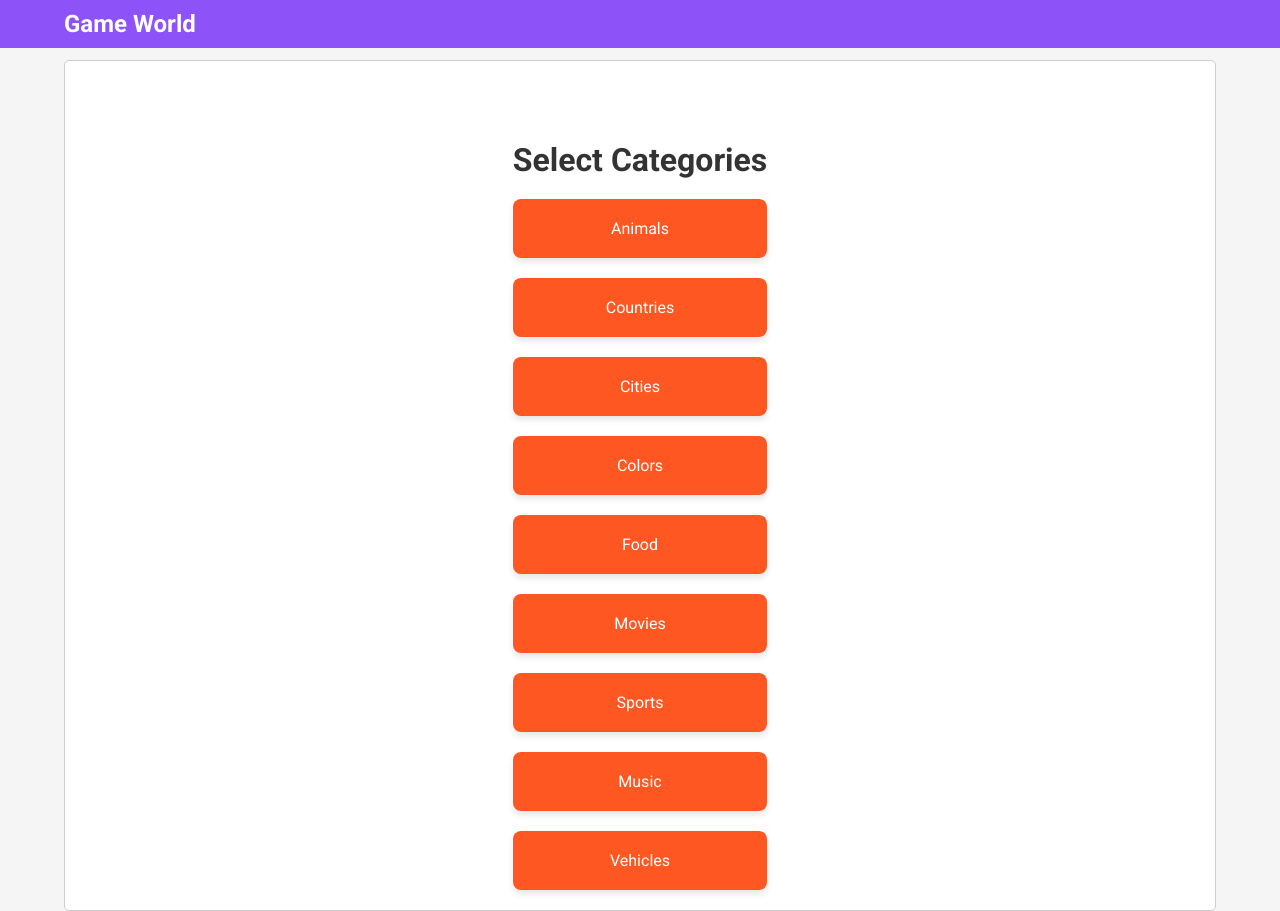
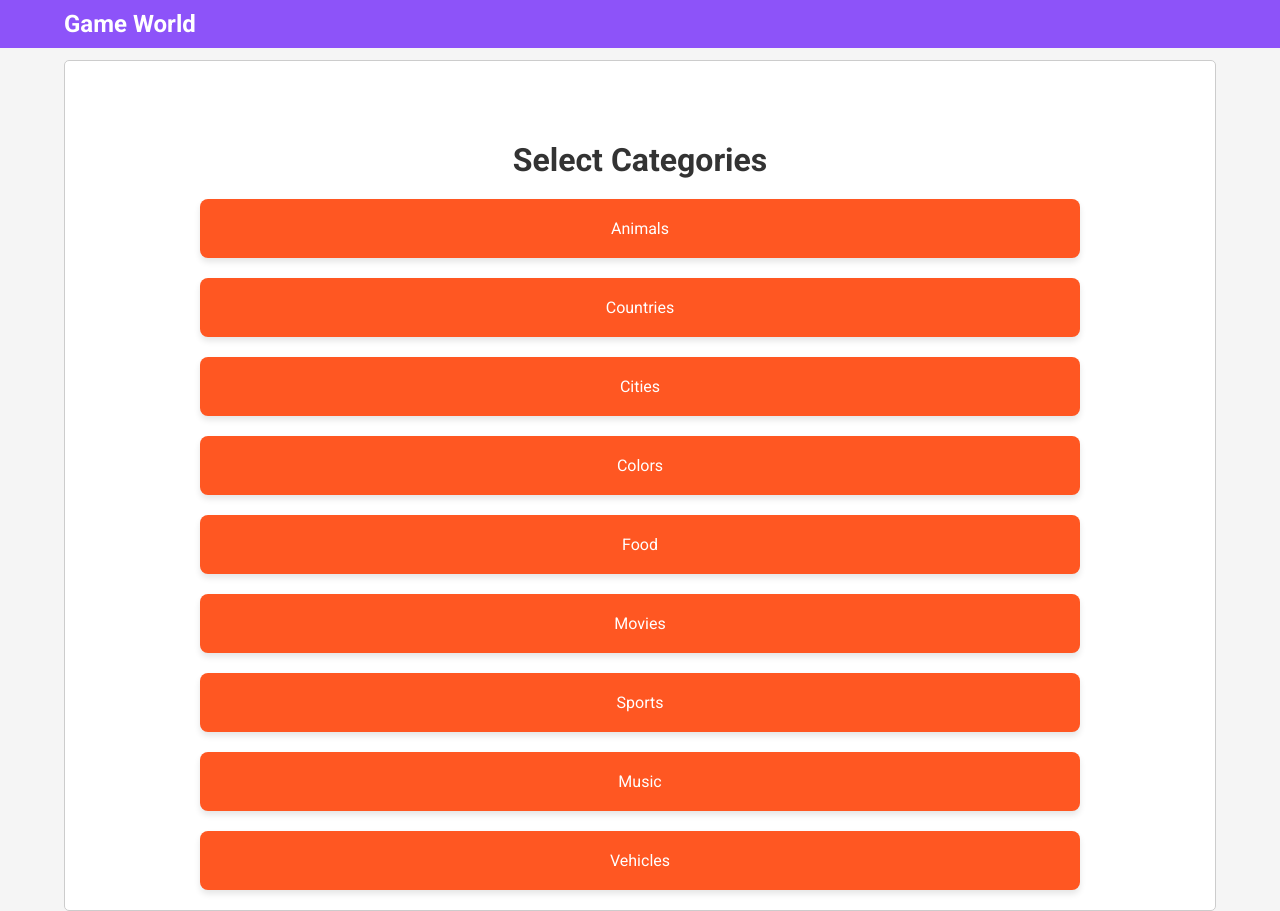
Before and after one commit to joseph-johnson27001/game-world, a Vue app: page /word-scramble/categories in a window 1280 px wide. Built offline with nearby package versions, Linux system fonts and the light colour scheme.

Commit message:
Categories update

```diff
--- a/src/views/WordScramble/WordScrambleCategories.vue
+++ b/src/views/WordScramble/WordScrambleCategories.vue
@@ -68,12 +68,13 @@ export default {
 <style scoped>
 .categories {
   padding: 20px;
+  width: 80%;
 }
 
 .category-list {
   display: flex;
-  flex-direction: column; /* Stack cards vertically */
-  gap: 20px; /* Space between cards */
+  flex-direction: column;
+  gap: 20px;
 }
 
 .start-game-button {
@@ -83,7 +84,7 @@ export default {
   padding: 12px 24px;
   font-size: 1.1rem;
   color: #fff;
-  background-color: #007bff; /* Primary blue color */
+  background-color: #4bb543;
   border: none;
   border-radius: 8px;
   cursor: pointer;
@@ -91,10 +92,10 @@ export default {
 }
 
 .start-game-button:hover {
-  background-color: #0056b3; /* Darker blue for hover effect */
+  background-color: #0056b3;
 }
 
 .start-game-button:active {
-  transform: scale(0.98); /* Slightly shrink the button on click */
+  transform: scale(0.98);
 }
 </style>
```
